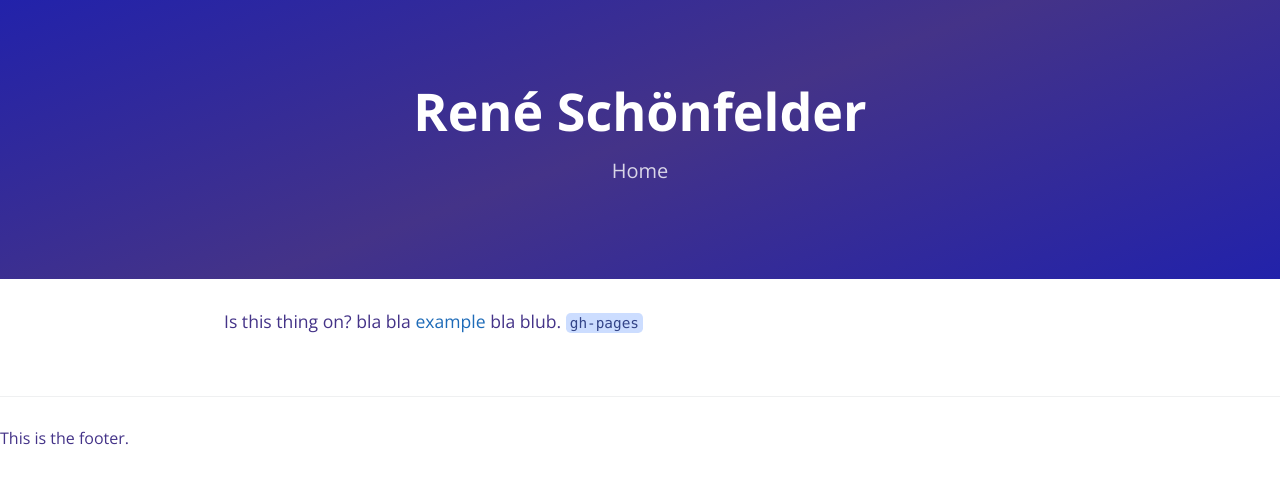
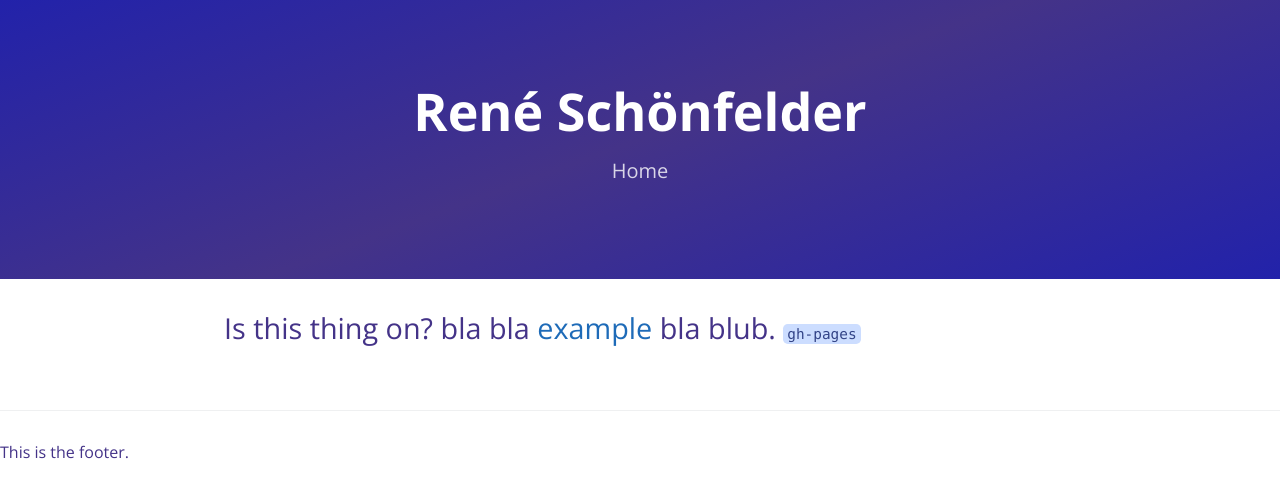
Before and after one commit to schoenfr/schoenfr.github.io, a Jekyll site: the page built from index.html, in a window 1280 px wide. Shown: the top 498 px of the page. Built offline with Jekyll 4.4.1, drawn with Linux system fonts in a browser that asks for light colours.

Commit message:
main content scss

```diff
--- a/_sass/_content.scss
+++ b/_sass/_content.scss
@@ -1,3 +1,20 @@
+@media screen and (min-width: 64em) {
+  max-width: 64rem;
+  padding: 2rem 6rem;
+  margin: 0 auto;
+  font-size: 1.8rem;
+}
+
+@media screen and (min-width: 42em) and (max-width: 64em) {
+  padding: 2rem 4rem;
+  font-size: 1.1rem;
+}
+
+@media screen and (max-width: 42em) {
+  padding: 2rem 1rem;
+  font-size: 1rem;
+}
+
 :first-child {
   margin-top: 0;
 }
--- a/css/main.scss
+++ b/css/main.scss
@@ -6,8 +6,8 @@
 }
 
 body {
-  padding: 10;
-  margin: 10;
+  padding: 0;
+  margin: 0;
   font-family: "Open Sans", "Helvetica Neue", Helvetica, Arial, sans-serif;
   font-size: 14px;
   line-height: 1.2;
@@ -29,27 +29,3 @@ a:hover {
 .main-content {
   @import "content";
 }
-
-
-@media screen and (min-width: 64em) {
-  .main-content {
-    max-width: 64rem;
-    padding: 2rem 6rem;
-    margin: 0 auto;
-    font-size: 1.1rem;
-  }
-}
-
-@media screen and (min-width: 42em) and (max-width: 64em) {
-  .main-content {
-    padding: 2rem 4rem;
-    font-size: 1.1rem;
-  }
-}
-
-@media screen and (max-width: 42em) {
-  .main-content {
-    padding: 2rem 1rem;
-    font-size: 1rem;
-  }
-}
```
